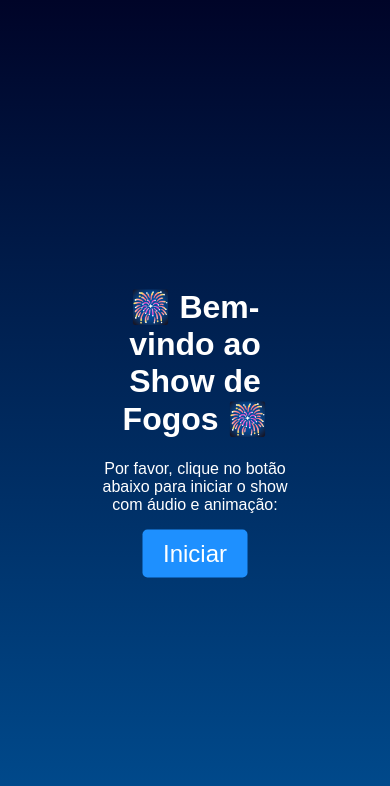
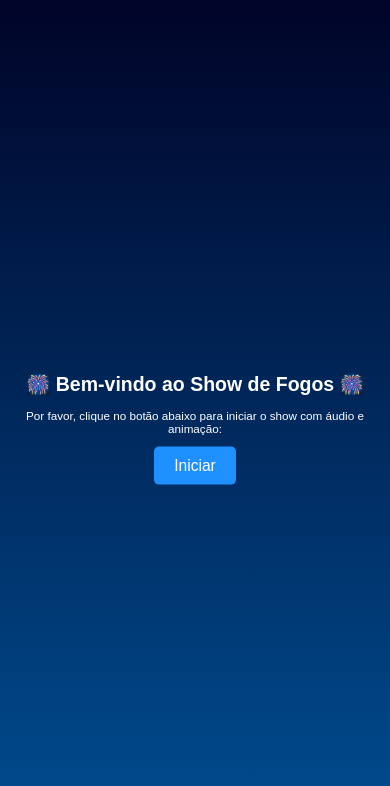
Before and after one commit to Daniel10091/FelizAnoNovo2025, a plain HTML site: page index.html in a window 390 px wide. Drawn offline with Linux system fonts and the light colour scheme.

Commit message:
Atualizado

```diff
--- a/style.css
+++ b/style.css
@@ -16,15 +16,24 @@ body {
   position: absolute;
   top: 50%;
   left: 50%;
+  width: 100vw;
   transform: translate(-50%, -50%);
   text-align: center;
   z-index: 100;
 }
 
+#welcomeScreen h1 {
+  font-size: 5cqmin;
+}
+
+#welcomeScreen p {
+  font-size: 2cqmin;
+}
+
 #welcomeScreen button {
   background: #1e90ff;
   color: #fff;
-    font-size: 1.5rem;
+  font-size: 2.4cqmin;
   padding: 10px 20px;
   border: none;
   border-radius: 5px;
@@ -57,9 +66,13 @@ body {
   z-index: 10000;
 }
 
+#title {
+  font-size: 5cqmin;
+}
+
 #typingEffect {
-    font-size: 1.5rem;
-    margin: 0 auto;
+  font-size: 2.4cqmin;
+  margin: 0 2rem;
   max-width: 800px;
   white-space: pre-wrap;
   line-height: 1.8;
@@ -82,3 +95,22 @@ body {
   height: 100vh;
   z-index: 1;
 }
+
+/* @media only screen and (max-width: 768px) {
+  #welcomeScreen p {
+    font-size: 3cqmin;
+  }
+} */
+
+@media only screen and (max-width: 768px) {
+  #welcomeScreen p,
+  #typingEffect {
+    font-size: 3cqmin;
+  }
+  #welcomeScreen button {
+    font-size: 4cqmin;
+  }
+  #title {
+    font-size: 7cqmin;
+  }
+}
```
Lines whose indentation alone changed are shown as unchanged.
